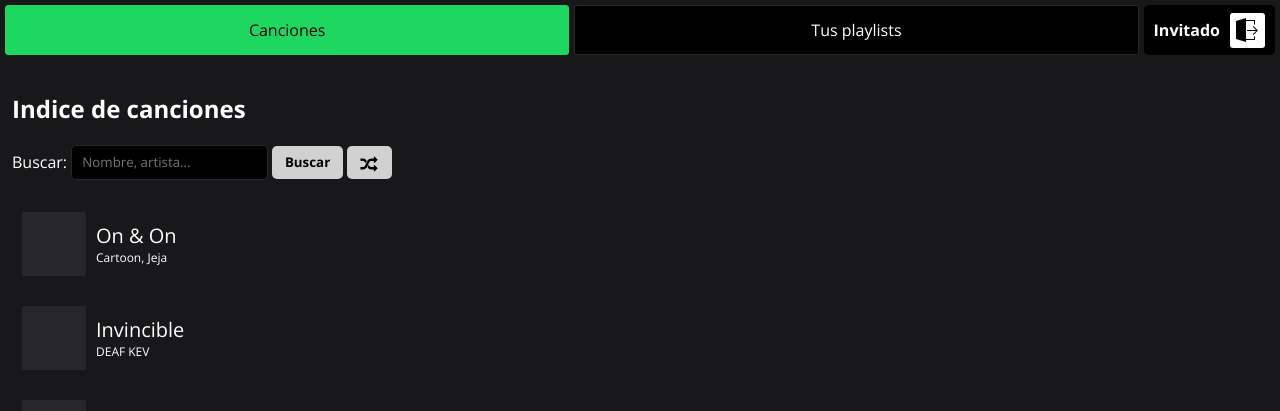
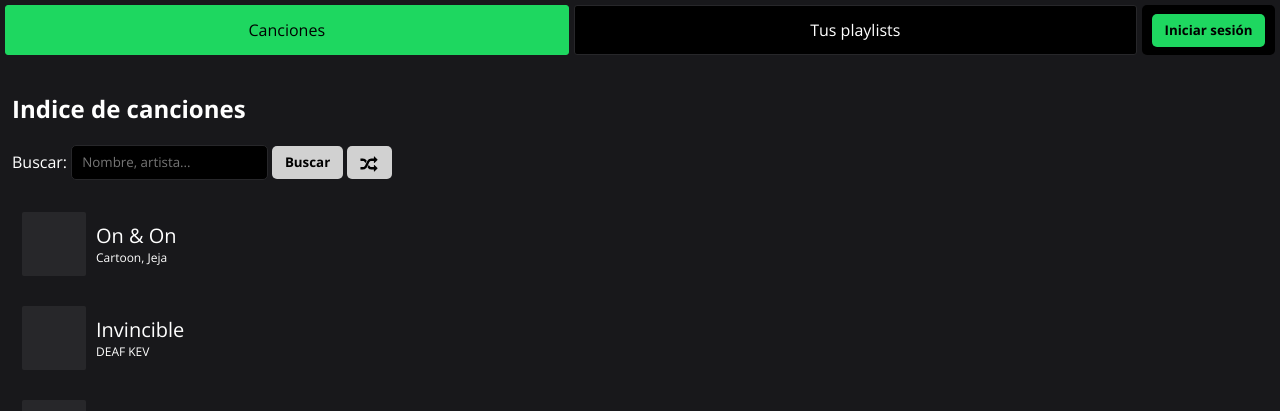
Before and after one commit to keelus/musify, a Django app: page / in a window 1280 px wide. Shown: the top 411 px of the page. Run offline with Django 5.2, Linux system fonts and the light colour scheme; data comes from the database, SQL or seed files in the repository; both versions use the stored data as it was after the commit; data that the repository does not hold is empty.

Commit message:
Varios cambios.

```diff
--- a/app/api.py
+++ b/app/api.py
@@ -39,6 +39,7 @@ def getAudioArchivo(request, audioID):
         contenido = respuesta.content
         cache.set(llave_cache, contenido)
         return HttpResponse(contenido, content_type="audio/ogg")
+    return HttpResponse("No se puede obtener el archivo de audio ahora mismo.", status=500)
 
 @require_http_methods(["GET"])
 def getAudioCover(request, audioID):
--- a/app/models.py
+++ b/app/models.py
@@ -17,8 +17,8 @@ class Cancion(models.Model):
     nombre = models.CharField(max_length = 100)
     artistas = models.ManyToManyField(Artista)
 
-    archivo = models.URLField()
-    cover = models.URLField()
+    archivo = models.CharField(max_length = 200)
+    cover = models.CharField(max_length = 200)
 
     def __str__(self):
         artistasVisual = []
@@ -32,7 +32,7 @@ class Playlist(models.Model):
     nombre = models.CharField(max_length = 100)
     autor = models.ForeignKey(User, on_delete=models.CASCADE)
     canciones = models.ManyToManyField(Cancion, blank=True)
-    cover = models.URLField()
+    cover = models.CharField(max_length = 200)
 
     def __str__(self):
         return str(self.nombre)
--- a/app/views.py
+++ b/app/views.py
@@ -53,6 +53,9 @@ def paginaPlaylists(request):
             "cover": playlistObjetoBd.cover,
         }
         playlists.append(playlist)
+
+    playlists.reverse()
+
     return pagina(request, "playlists.html", {
         "playlists": playlists
     }, "reducido" not in request.headers)
--- a/static/css/index.css
+++ b/static/css/index.css
@@ -78,25 +78,6 @@ section {
 	border-radius: 5px;
 }
 
-.navegador>.cuenta>a:link {
-	border: none;
-	width: 35px;
-	height: 35px;
-	border-radius: 3px;
-	padding: 5px;
-	box-sizing: border-box;
-	background: #fff;
-
-	transition: all .1s linear;
-}
-
-.navegador>.cuenta>a:link:hover {
-	background: red;
-	cursor: pointer;
-	opacity: .8;
-}
-
-
 button:not(.no-estilar) {
 	border: none;
 	border-radius: 5px;
--- a/templates/index.html
+++ b/templates/index.html
@@ -21,18 +21,17 @@
 			{% if request.user.is_authenticated %}
 			<span><b>{{ request.user.username }}</b></span>
 			<a href="/api/sesion/cerrar">
-				<svg width="24" height="24" xmlns="http://www.w3.org/2000/svg" fill-rule="evenodd" clip-rule="evenodd">
-					<path
-						d="M11 21h8v-2l1-1v4h-9v2l-10-3v-18l10-3v2h9v5l-1-1v-3h-8v18zm10.053-9l-3.293-3.293.707-.707 4.5 4.5-4.5 4.5-.707-.707 3.293-3.293h-9.053v-1h9.053z" />
-				</svg>
+				<button>
+					<svg width="24" height="24" xmlns="http://www.w3.org/2000/svg" fill-rule="evenodd"
+						clip-rule="evenodd">
+						<path
+							d="M11 21h8v-2l1-1v4h-9v2l-10-3v-18l10-3v2h9v5l-1-1v-3h-8v18zm10.053-9l-3.293-3.293.707-.707 4.5 4.5-4.5 4.5-.707-.707 3.293-3.293h-9.053v-1h9.053z" />
+					</svg>
+				</button>
 			</a>
 			{% else %}
-			<span><b>Invitado</b></span>
-			<a href="/api/sesion/cerrar">
-				<svg width="24" height="24" xmlns="http://www.w3.org/2000/svg" fill-rule="evenodd" clip-rule="evenodd">
-					<path
-						d="M11 21h8v-2l1-1v4h-9v2l-10-3v-18l10-3v2h9v5l-1-1v-3h-8v18zm10.053-9l-3.293-3.293.707-.707 4.5 4.5-4.5 4.5-.707-.707 3.293-3.293h-9.053v-1h9.053z" />
-				</svg>
+			<a href="/login">
+				<button class="boton-verde">Iniciar sesión</button>
 			</a>
 			{% endif %}
 		</div>
--- a/templates/login.html
+++ b/templates/login.html
@@ -17,7 +17,7 @@
 		<div class="inputs">
 			<label>
 				<input name="usuario" type="text" {% if usuario %}value="{{ usuario }}" {% endif %}
-					style="margin-top:10px;" placeholder="Correo electrónico o nombre de usuario" required>
+					style="margin-top:10px;" placeholder="Nombre de usuario" required>
 			</label>
 			<label>
 				<input name="contra" type="password" style="margin-top:10px" placeholder="Contraseña" required>
```
Also changed, not shown: app/migrations/0012_alter_cancion_archivo_alter_cancion_cover_and_more.py (added), app/migrations/0013_alter_cancion_archivo_alter_cancion_cover_and_more.py (added), db.sqlite3.
